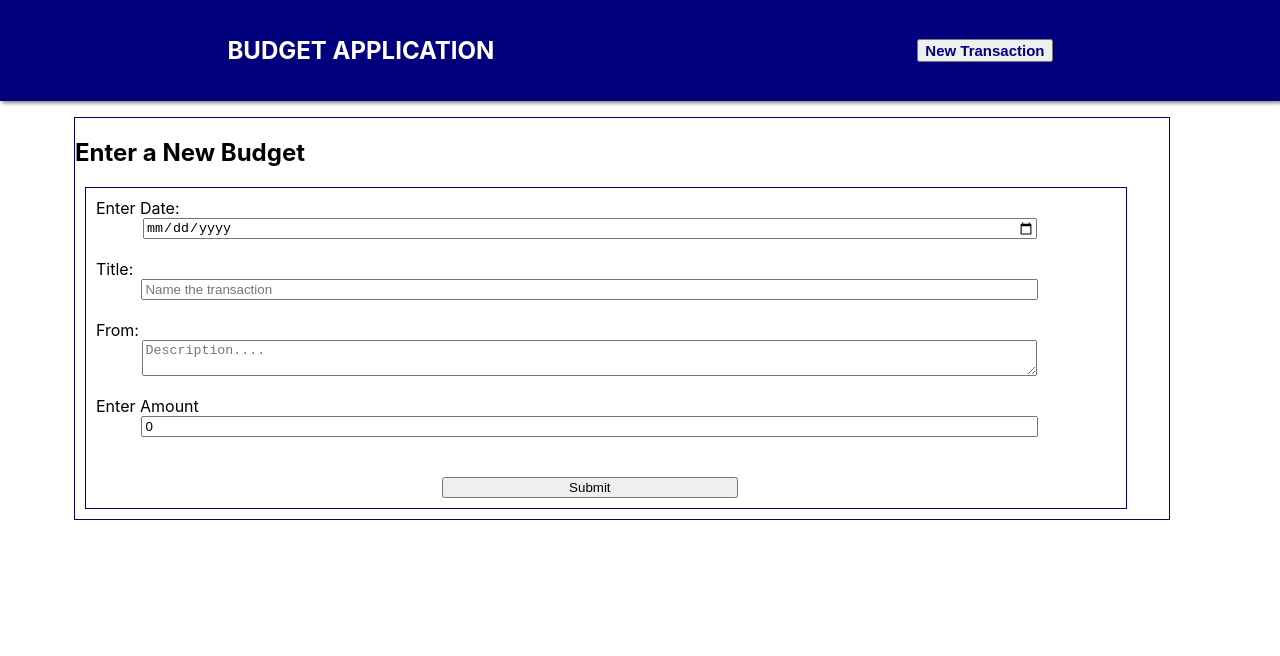
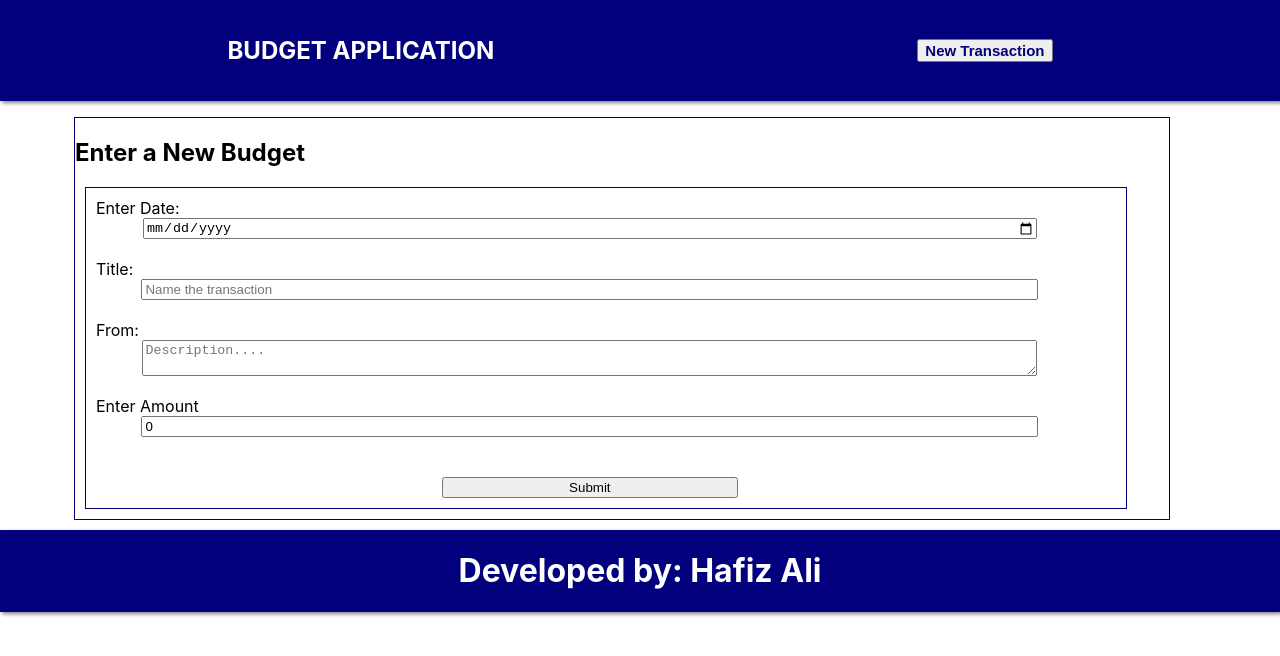
Before and after one commit to mohsinali678/Fullstack-Budgeting-App, a React (Create React App) app in the folder budgeting-app-frontend/: page /transactions/new in a window 1280 px wide. Shown: the top 656 px of the page. Built offline with nearby package versions, Linux system fonts and the light colour scheme; no server answers.

Commit message:
Added FootBar.js and styled it

```diff
--- a/budgeting-app-frontend/src/App.css
+++ b/budgeting-app-frontend/src/App.css
@@ -90,3 +90,19 @@ input[type="submit"] {
   text-align: center;
   color: #02007C;
 }
+
+footer {
+  background: #02007C;
+  display: flex;
+  justify-content: space-around;
+  align-items: center;
+  box-shadow: 2px 2px 4px grey;
+  position: relative;
+  bottom: 0;
+  width: 100%;
+  margin-top: 10px;
+}
+
+footer > h1 {
+  color:white
+}
--- a/budgeting-app-frontend/src/App.js
+++ b/budgeting-app-frontend/src/App.js
@@ -11,9 +11,10 @@ import Index from './Pages/Index';
 import New from './Pages/New';
 
 
+
 //COMPONENTS
 import NavBar from './Components/NavBar';
-
+import FootBar from './Components/FootBar';
 
 export class App extends Component {
   constructor(){
@@ -80,6 +81,7 @@ export class App extends Component {
               </Route>
             </Switch>
           </main>
+          <FootBar />
         </Router>
       </div>
     )
--- /dev/null
+++ b/budgeting-app-frontend/src/Components/FootBar.js
@@ -0,0 +1,11 @@
+function FootBar() {
+    return (
+        <footer>
+            <h1>
+                Developed by: Hafiz Ali
+            </h1>
+        </footer>
+    )
+}
+
+export default FootBar
```
